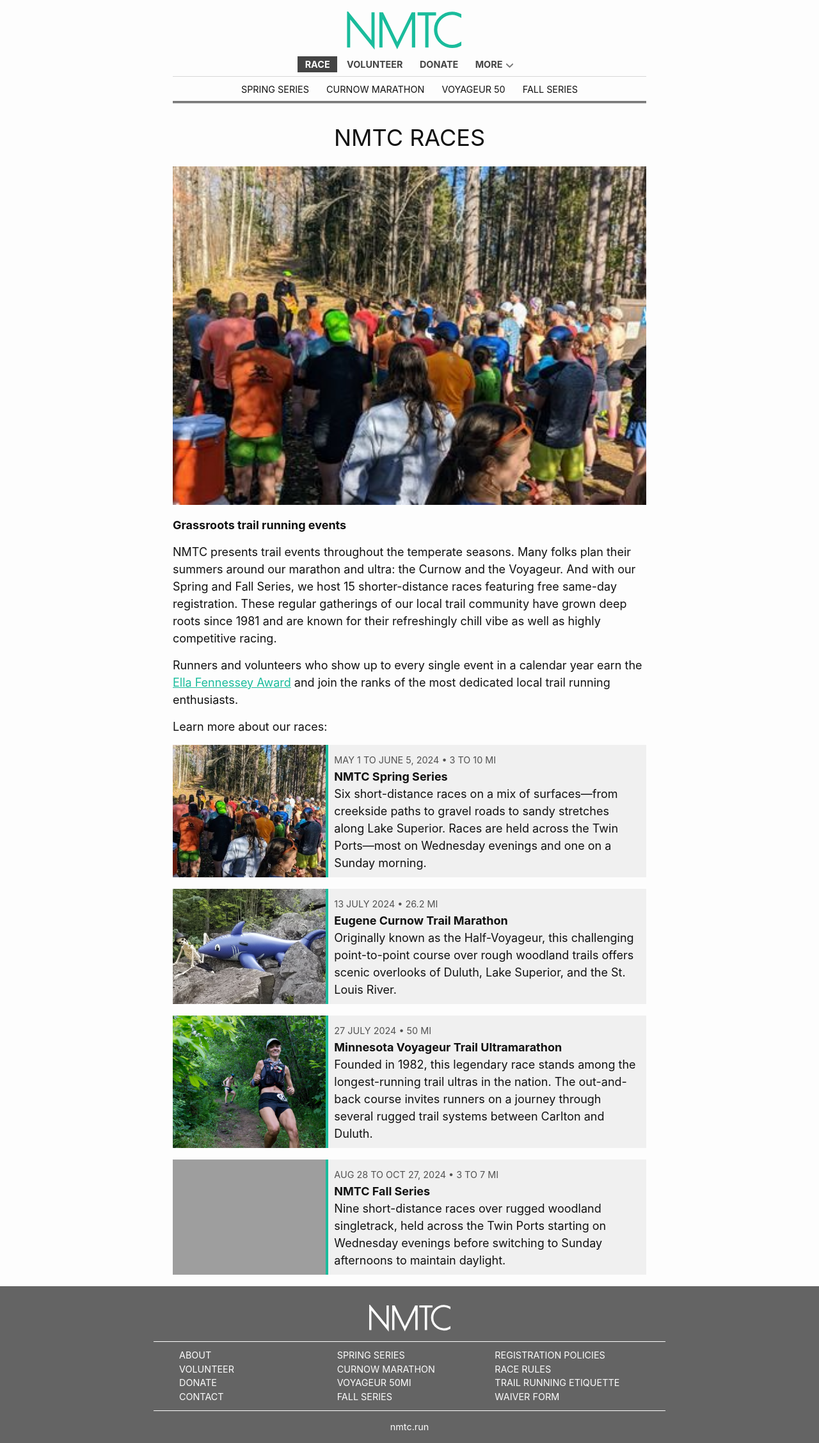
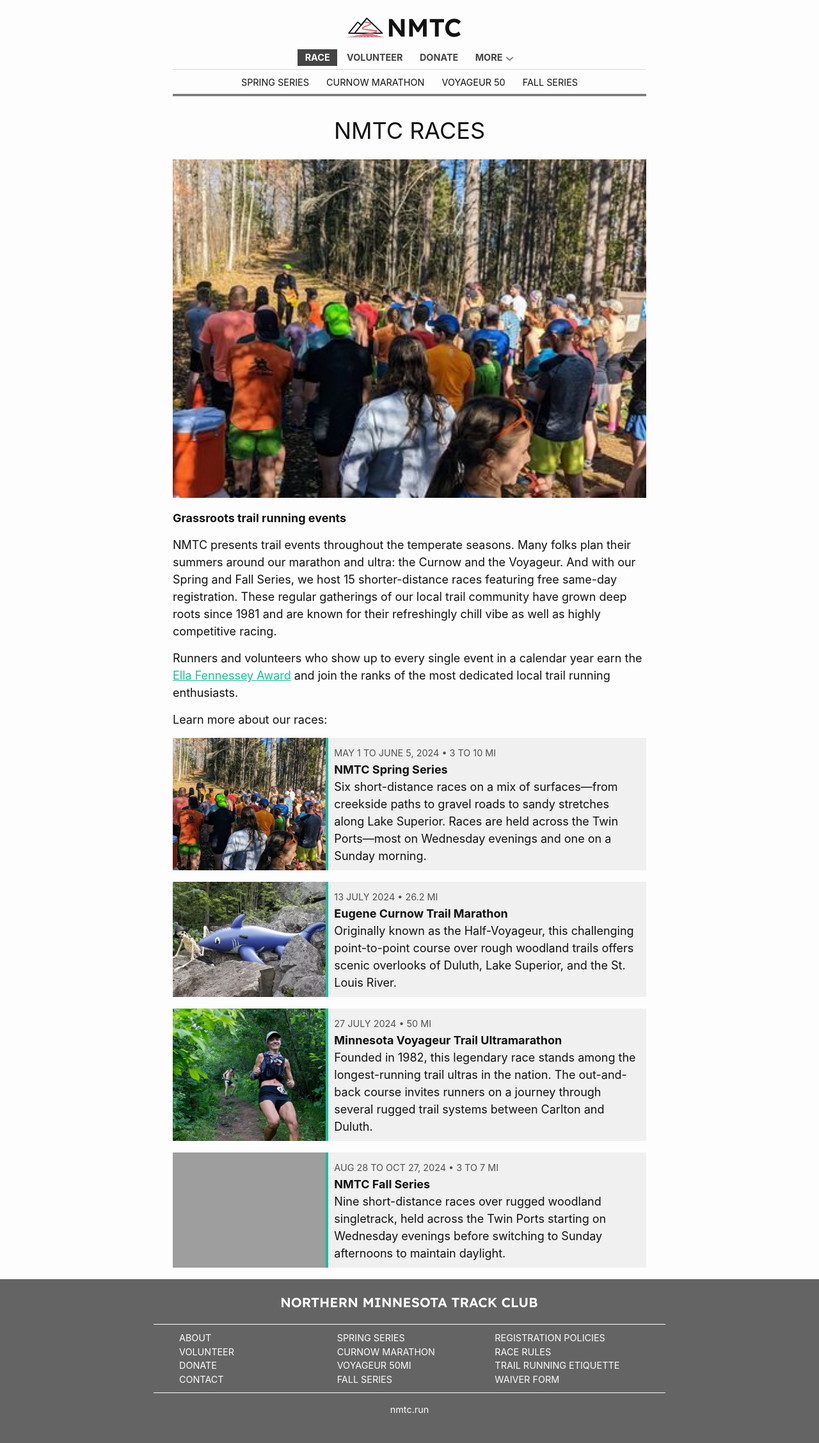
Before and after one commit to nmtc-run/nmtc-run.github.io, a Jekyll site: the page built from pages/race.md, in a window 1280 px wide. Shown: the whole page at 64% size. Built offline with Jekyll 4.4.1, drawn with Linux system fonts in a browser that asks for light colours; after the commit the page ends 2228 px from its top, so only the background shows below that; grey boxes are pictures that could not be loaded.

Commit message:
add logos to overlay menu and footer

```diff
--- a/_includes/footer.html
+++ b/_includes/footer.html
@@ -2,7 +2,8 @@
   <div class="footer-bar wrapper">
     <a href="/">
       <div class="footer-logo">
-        <img src="/img/nmtc-logo-light.svg" alt="">
+        <!-- <img src="/assets/logos/nmtc-icon-light.svg" alt=""> -->
+        <img src="/assets/logos/nmtc-words-light.svg" alt="">
       </div>
     </a>
   </div>
--- a/_includes/header.html
+++ b/_includes/header.html
@@ -5,7 +5,8 @@
     </div>
     <a href="/">
       <div class="logo">
-        <img src="/img/nmtc-logo.svg" alt="">
+        <!-- <img src="/img/nmtc-logo.svg" alt=""> -->
+        <img id="logo" src="/assets/logos/nmtc-logo-mtn-brown.svg" alt="">
       </div>
     </a>
     <div class="logo-spacer right">
@@ -35,6 +36,9 @@
   </div>
   <div class="" id="more-container">
     <div class="more-content" id="more-content">
+      <div class="more-item">
+        <img src="/assets/logos/nmtc-acro-black.svg" alt="" id="more-logo">
+      </div>
       <div class="more-item" id="overlay-events-list">
         <ul>
           <li class="submenu-heading">Run</li>
--- a/_sass/nmtc/_footer.scss
+++ b/_sass/nmtc/_footer.scss
@@ -5,7 +5,7 @@
 footer {
   background-color: darken($background-color,60%);
   font-size: 0.8em;
-  padding-top: 1em;
+  // padding-top: 1em;
   padding-bottom: 1em;
   position: relative;
   color: $background-color;
@@ -35,7 +35,8 @@
 
 .footer-logo img {
   max-height: 3em;
-  padding: 1em;
+  padding: 2em 0 1.8em 0;
+  max-width: 400px;
 }
 
 .footer-logo.text {
--- a/_sass/nmtc/_menu.scss
+++ b/_sass/nmtc/_menu.scss
@@ -33,19 +33,22 @@
   flex-direction: column;
 }
 
+.logo-container > a {
+  margin: 1.5em 0 1em 0;
+}
+
 .logo {
   width: 300px;
   // height: 100px;
   display: flex;
   align-items: center;
-  padding: 1em 0 0.5em 0;
 }
 
 .logo * {
   max-width: 60%;
   max-height: 60%;
   margin: 0 auto;
-  padding: 0 2em;
+  // padding: 0 2em;
   text-align: center;
 }
 
@@ -114,7 +117,6 @@
  border-bottom: 2px solid transparent;
  &:hover {
    border-bottom: 2px solid darken($background-color,40%);
-   // border-bottom: 2px solid lighten(saddlebrown,40%);
  }
 }
 
@@ -218,7 +220,13 @@
 
 #more-content.overlay {
   display: block;
-  padding-top: 4rem;
+  // padding-top: 4rem;
+  & #more-logo {
+    max-width: 60vw;
+    height: 1.4em;
+    padding-top: 0.5em;
+    margin-bottom: 1em;
+  }
   & .more-item {
     font-size: 1.2rem;
     &:last-child {
@@ -272,6 +280,10 @@
   */
 
 @include media-query($on-palm) {
+  .logo-container > a {
+    margin: 0;
+  }
+
   .logo {
     max-width: 63vw;
     min-width: 200px;
```
Also changed, not shown: assets/logos/nmtc-acro-black.svg (added), assets/logos/nmtc-acro-light.svg (added), assets/logos/nmtc-icon-black.svg (added), assets/logos/nmtc-icon-brown.svg (added), assets/logos/nmtc-icon-light.svg (added), assets/logos/nmtc-words-black.svg (added), assets/logos/nmtc-words-brown.svg (added), assets/logos/nmtc-words-green.svg (added), assets/logos/nmtc-words-light.svg (added), assets/logos/nmtc-words-yellow.svg (added).
